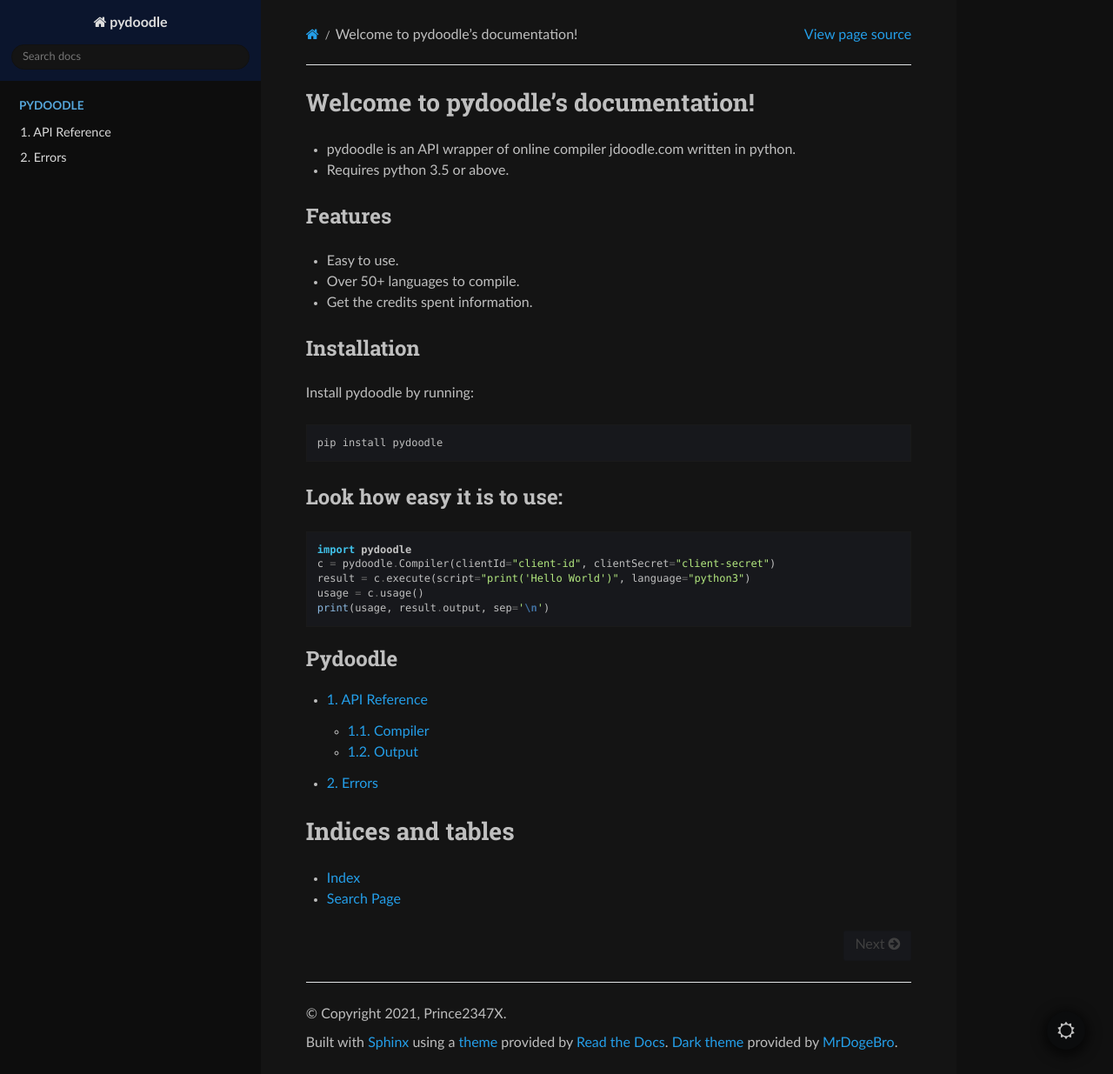
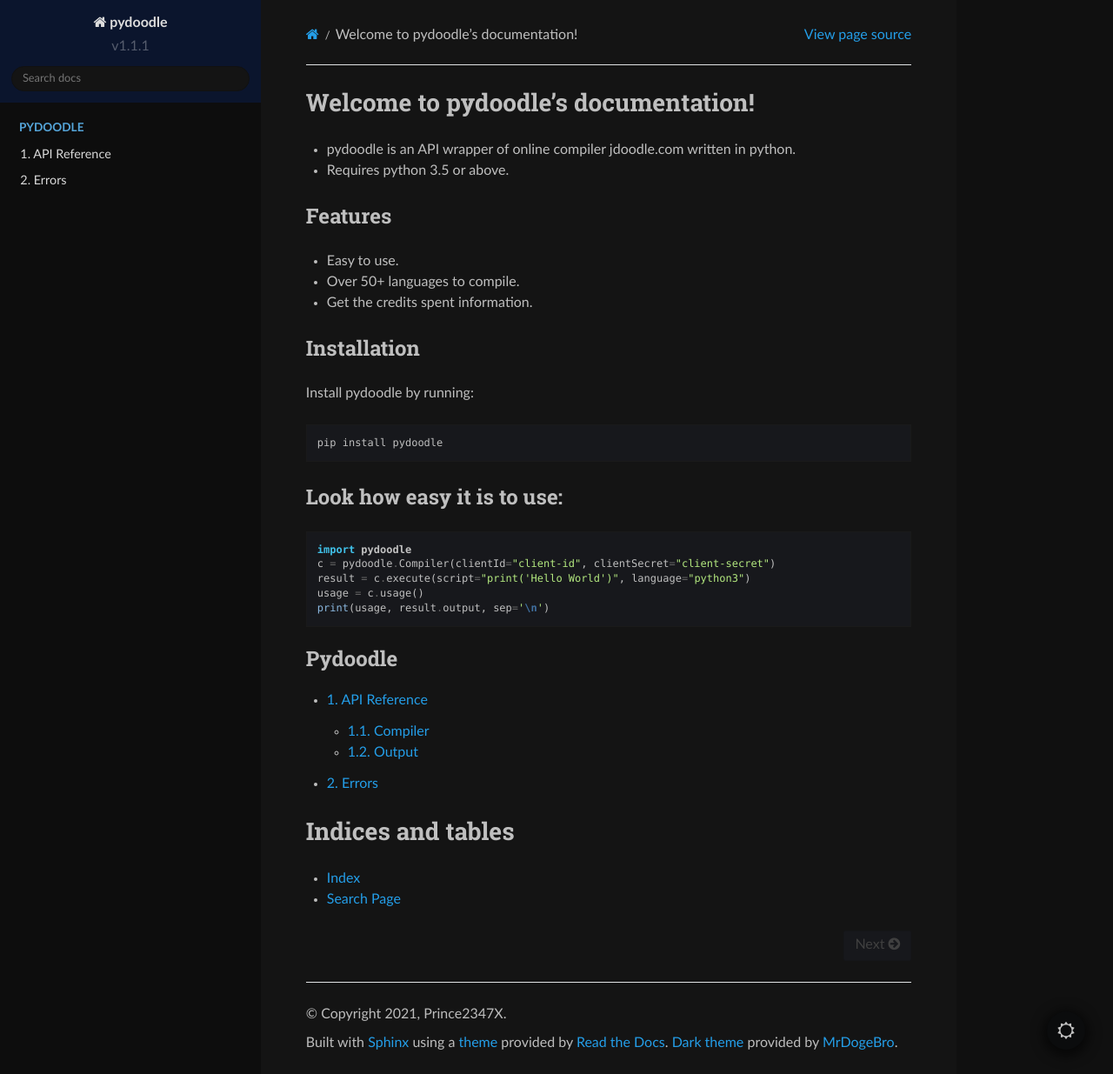
Before and after one commit to Prince2347X/pydoodle, a Sphinx documentation site: the page built from docs/source/index.rst, in a window 1280 px wide and 1235 px high. Shown: the whole window at 87% size. Built offline with Sphinx 7.4.7 and the Read the Docs theme 2.0.0, drawn with Linux system fonts in a browser that asks for light colours.

Commit message:
Update conf.py

```diff
--- a/docs/source/conf.py
+++ b/docs/source/conf.py
@@ -17,9 +17,9 @@
 sys.path.insert(0, os.path.abspath('.'))
 sys.path.append(os.path.abspath(".."))
 
-with open('../pydoodle/__init__.py') as f:
-    version = re.search(r'^__version__\s*=\s*[\'"]([^\'"]*)[\'"]', f.read(), re.MULTILINE).group(1)
-
+# with open('../pydoodle/__init__.py') as f:
+    # version = re.search(r'^__version__\s*=\s*[\'"]([^\'"]*)[\'"]', f.read(), re.MULTILINE).group(1)
+version = "v1.1.1"
 
 
 
```
